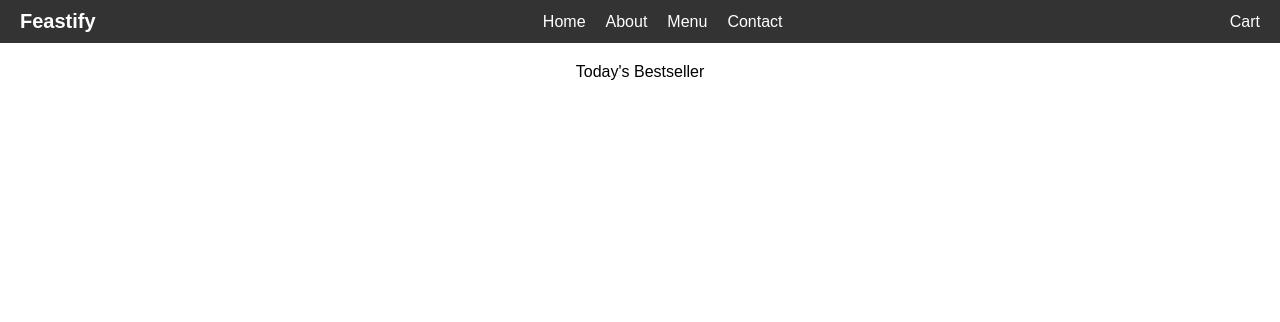
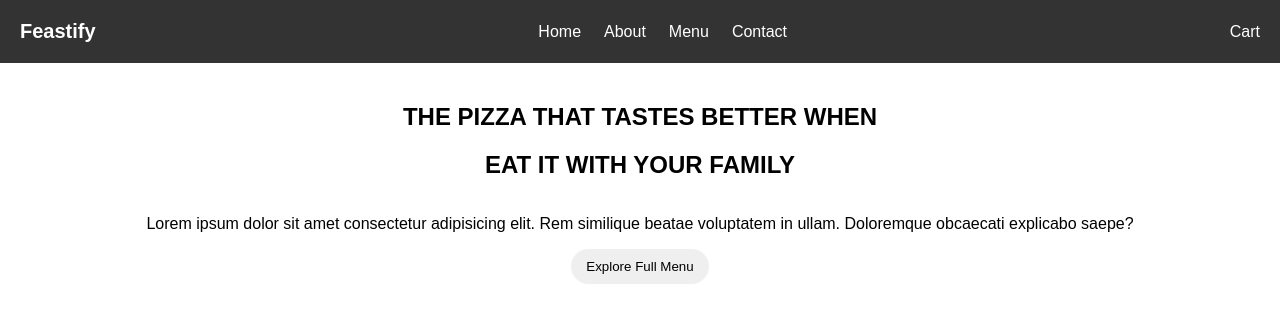
Before and after one commit to AryanSharma48/Food-Ordering-Platform, a plain HTML site: page index.html in a window 1280 px wide. Drawn offline with Linux system fonts and the light colour scheme.

Commit message:
add first page

```diff
--- a/index.html
+++ b/index.html
@@ -20,9 +20,12 @@
         </nav>
     </header>
     <main>
-        <div class="bestseller">
+        <div class="top-food">
 
-            Today's Bestseller
+        <h2>THE PIZZA THAT TASTES BETTER WHEN</h2>
+        <h2 class="second-line">EAT IT WITH YOUR FAMILY</h2>
+        <p>Lorem ipsum dolor sit amet consectetur adipisicing elit. Rem similique beatae voluptatem in ullam. Doloremque obcaecati explicabo saepe?</p>
+        <button class="explore-menu">Explore Full Menu</button>
 
         </div>
     </main>
--- a/style.css
+++ b/style.css
@@ -9,7 +9,7 @@ body {
   justify-content: space-between;
   align-items: center;
   background-color: #333;
-  padding: 10px 20px;
+  padding: 20px 20px;
 }
 
 .navbar .logo {
@@ -25,7 +25,7 @@ body {
   margin: 0;
   padding: 0;
   display: flex;
-  gap: 20px;
+  gap: 23px;
 }
 
 .navbar ul li a ,.navbar .Cart{
@@ -39,9 +39,25 @@ body {
   color: #ff9800;
 }
 
-.bestseller{
+.top-food{
 
     display: flex;
     justify-content: center;
+    align-items: center;
+    flex-direction: column;
     margin: 20px;
 }
+
+.second-line{
+
+  margin-top: 0px;
+}
+
+.explore-menu{
+
+  padding: 10px 15px 10px 15px;
+  border-radius: 20px;
+  cursor: pointer;
+  border: none;
+
+}
```
